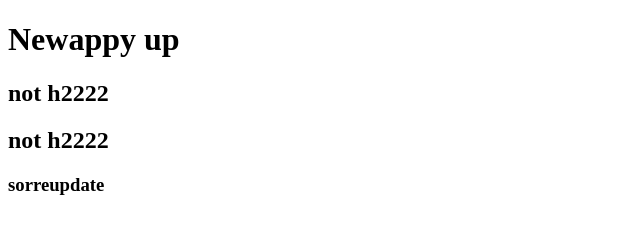
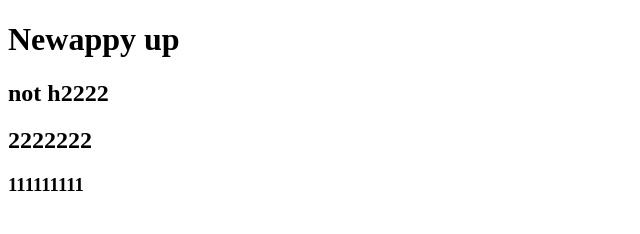
Before and after one commit to Taizzer/rep, a plain HTML site: page index.html in a window 1280 px wide. Shown: the whole page, without its empty margins (0-640 px from the left). Drawn offline with Linux system fonts and the light colour scheme.

Commit message:
no comment

```diff
--- a/index.html
+++ b/index.html
@@ -8,7 +8,7 @@
 <body>
   <h1>Newappy up</h1>
   <h2>not h2222</h2>
-   <h2>not h2222</h2>
-   <h3> sorreupdate</h3>
+   <h2>2222222</h2>
+   <h3>111111111</h3>
 </body>
 </html>
```
